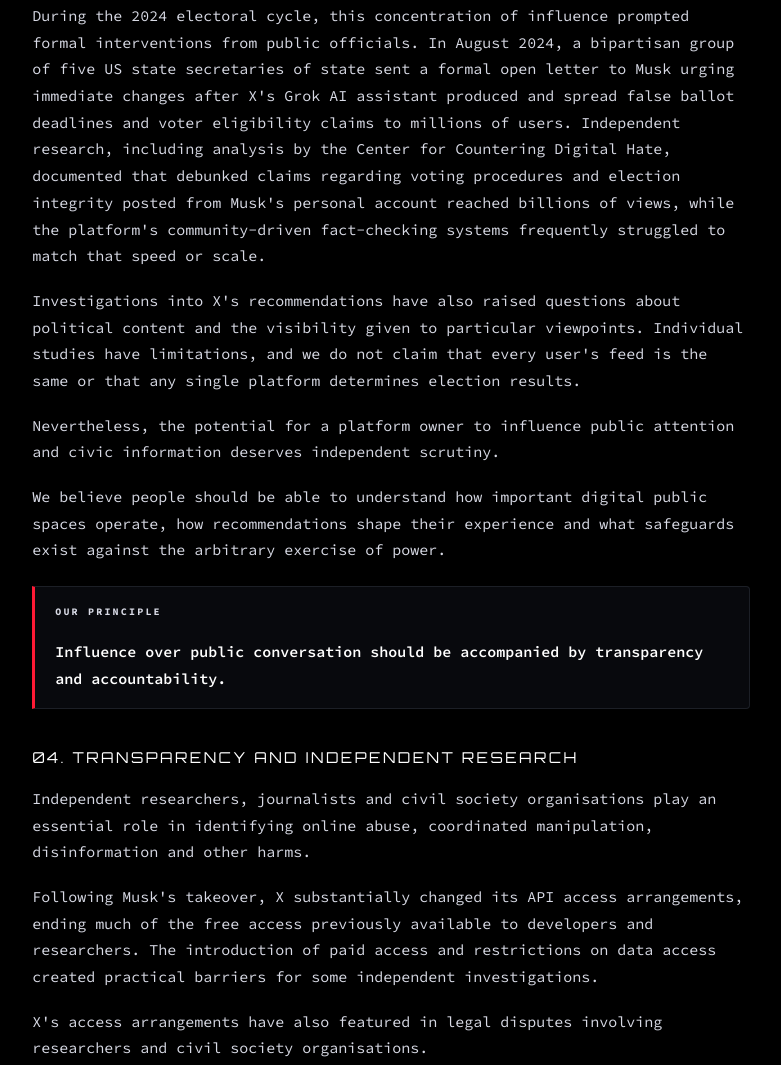
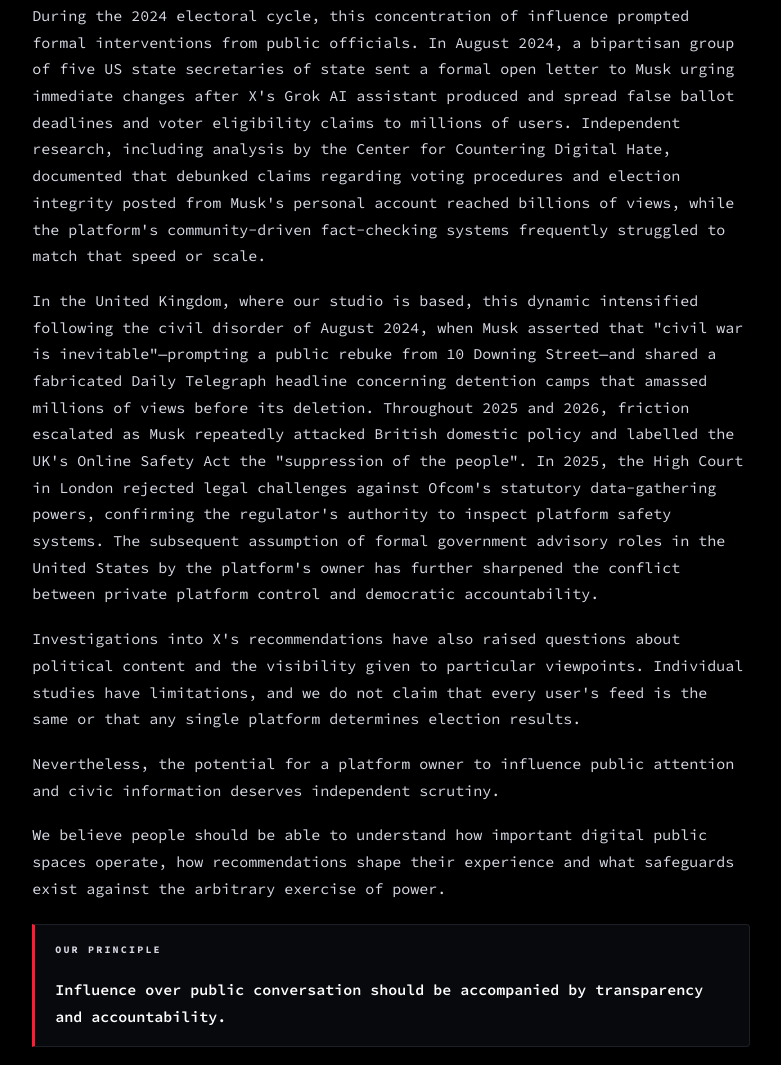
Before and after one commit to Untrusted-Network/untrustednetwork.dev, a plain HTML site: page why-not-x.html in a window 1280 px wide. Shown: the part 2553-3618 px from the top of the page, without its empty margins (249-1030 px from the left). Drawn offline with Linux system fonts and the light colour scheme.

Commit message:
Add UK disorder, Online Safety Act ruling and 2025-2026 political developments to studio statement
Chronicle August 2024 UK unrest, No 10 rebuke on civil war remarks, deleted faked Telegraph camps post, 2025 London High Court Online Safety ruling, and platform owner's dual role as foreign government official. Add Guardian citations.

```diff
--- a/why-not-x.html
+++ b/why-not-x.html
@@ -86,6 +86,7 @@
           <p>X is not simply a place to post messages. Its recommendation systems influence what millions of people see, discuss and believe deserves their attention.</p>
           <p>Elon Musk is both the platform's owner and a prominent participant in partisan political campaigning. His public endorsements, direct campaign spending and promotion of political movements raise legitimate questions about the concentration of power when an individual participates directly in electoral politics while controlling a major global channel through which civic information and public discourse are distributed.</p>
           <p>During the 2024 electoral cycle, this concentration of influence prompted formal interventions from public officials. In August 2024, a bipartisan group of five US state secretaries of state sent a formal open letter to Musk urging immediate changes after X's Grok AI assistant produced and spread false ballot deadlines and voter eligibility claims to millions of users. Independent research, including analysis by the Center for Countering Digital Hate, documented that debunked claims regarding voting procedures and election integrity posted from Musk's personal account reached billions of views, while the platform's community-driven fact-checking systems frequently struggled to match that speed or scale.</p>
+          <p>In the United Kingdom, where our studio is based, this dynamic intensified following the civil disorder of August 2024, when Musk asserted that "civil war is inevitable"—prompting a public rebuke from 10 Downing Street—and shared a fabricated Daily Telegraph headline concerning detention camps that amassed millions of views before its deletion. Throughout 2025 and 2026, friction escalated as Musk repeatedly attacked British domestic policy and labelled the UK's Online Safety Act the "suppression of the people". In 2025, the High Court in London rejected legal challenges against Ofcom's statutory data-gathering powers, confirming the regulator's authority to inspect platform safety systems. The subsequent assumption of formal government advisory roles in the United States by the platform's owner has further sharpened the conflict between private platform control and democratic accountability.</p>
           <p>Investigations into X's recommendations have also raised questions about political content and the visibility given to particular viewpoints. Individual studies have limitations, and we do not claim that every user's feed is the same or that any single platform determines election results.</p>
           <p>Nevertheless, the potential for a platform owner to influence public attention and civic information deserves independent scrutiny.</p>
           <p>We believe people should be able to understand how important digital public spaces operate, how recommendations shape their experience and what safeguards exist against the arbitrary exercise of power.</p>
@@ -165,6 +166,8 @@
           <ul class="sources-list">
             <li><a href="https://apnews.com/article/election-2024-misinformation-x-twitter-elon-musk-230cc0e99b3f490585bdff66a29e079a" target="_blank" rel="noopener noreferrer">AP News: Secretaries of state urge Elon Musk to fix AI chatbot spreading election misinformation on X, August 2024</a></li>
             <li><a href="https://counterhate.com/research/musk-misleading-election-claims-viewed-1-2bn-times-on-x-with-no-fact-checks/" target="_blank" rel="noopener noreferrer">Center for Countering Digital Hate: Research on election misinformation views on X, August 2024</a></li>
+            <li><a href="https://www.theguardian.com/uk-news/article/2024/aug/05/no-10-criticises-elon-musk-post-x-riots" target="_blank" rel="noopener noreferrer">The Guardian: No 10 criticises Elon Musk for claiming 'civil war is inevitable' in UK, August 2024</a></li>
+            <li><a href="https://www.theguardian.com/technology/article/2024/aug/08/elon-musk-shares-faked-telegraph-story-rioters-falklands-camps" target="_blank" rel="noopener noreferrer">The Guardian: Elon Musk shares faked Telegraph story on rioters being sent to Falklands camps, August 2024</a></li>
             <li><a href="https://www.jta.org/2024/12/20/politics/elon-musk-endorses-far-right-german-party-only-afd-can-save-germany" target="_blank" rel="noopener noreferrer">JTA: Musk endorses Germany's AfD, December 2024</a></li>
             <li><a href="https://www.qut.edu.au/news/realfocus/a-few-weeks-of-xs-algorithm-can-make-you-more-rightwing-and-it-doesnt-wear-off-quickly" target="_blank" rel="noopener noreferrer">QUT: Study of X's recommendation algorithm and political content</a></li>
             <li><a href="https://arxiv.org/abs/2411.01852" target="_blank" rel="noopener noreferrer">USC (arXiv preprint): Auditing political exposure bias on X ahead of the 2024 US election</a></li>
```
